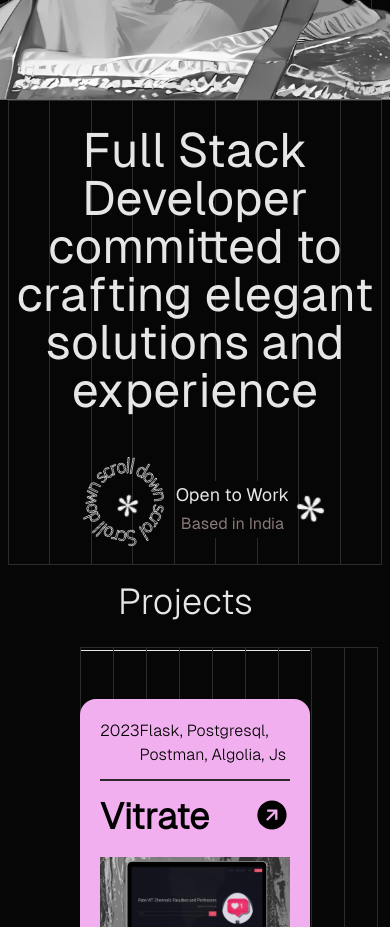
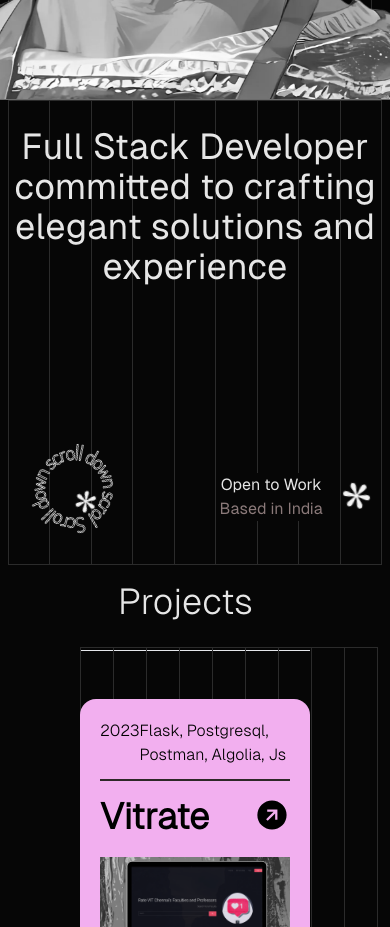
Before and after one commit to Krish-tiwari212/portfolio, a React (Vite) app: page / in a window 390 px wide. Shown: the part 780-1707 px from the top of the page. Built offline with nearby package versions, Linux system fonts and the light colour scheme; some icons are missing.

Commit message:
updated responsiveness for section 2

```diff
--- a/src/components/sections/Section2.jsx
+++ b/src/components/sections/Section2.jsx
@@ -9,11 +9,11 @@ const Section2 = () => {
   return (
     <section className='h-[60vh] sm:h-[65vh] -mt-6 mx-2 sm:mx-20  relative'>
         <TableSkeleton numCoulmns={9} numRows={1} cl="h-[55vh] sm:h-[60vh]" cd= ""/>
-        <h2 className='sm:px-[2vw] px-[1vw] text-center top-[6vh] sm:top-[14vh] absolute font-geist-regular text-5xl md:text-6xl sm:text-5xl'>Full Stack Developer committed to crafting elegant solutions and experience</h2>
+        <h2 className='sm:px-[2vw] px-[1vw] text-center top-[6vh] sm:top-[14vh] absolute font-geist-regular text-4xl md:text-6xl sm:text-5xl'>Full Stack Developer committed to crafting elegant solutions and experience</h2>
         <div className='flex'>
-          <h3 className='absolute bg-[#060606] text-center z-10 sm:right-[18vh] right-[11vh] top-[48vh] sm:top-[50vh] text-lg '>Open to Work <br /> <span className='text-[1rem] text-[#8a7979] '>Based in India</span></h3>
+          <h3 className='absolute bg-[#060606] text-center z-10 sm:right-[18vh] right-[7vh] top-[47vh] sm:top-[50vh] sm:text-lg '>Open to Work <br /> <span className='text-[1rem] text-[#8a7979] '>Based in India</span></h3>
           <motion.img
-            className='absolute z-10 top-[49.5vh] right-[7vh] sm:top-[51.5vh] sm:right-[13vh]'
+            className='absolute z-10 top-[48vh] right-[1.5vh] sm:top-[51.5vh] sm:right-[13vh]'
             src={asterisk}
             alt='Spinning Asterisk'
             animate={{ rotate: 360 }}
@@ -21,14 +21,14 @@ const Section2 = () => {
           />
         </div>
         <motion.img
-            className='absolute z-10 top-[45vh] left-[8vh] sm:top-[45vh] sm:left-[16vh] w-[6rem] sm:w-[8rem]'
+            className='absolute z-10 top-[43.5vh] left-[2vh] sm:top-[45vh] sm:left-[16vh] w-[6rem] sm:w-[8rem]'
             src={scroll}
             alt='Spinning text'
             animate={{ rotate: 360 }}
             transition={{ ease: "linear", duration: 7, repeat: Infinity }}
           />
           <motion.img
-            className='absolute z-10 w-5 left-[13vh] top-[49.5vh] sm:top-[51vh] sm:left-[22.1vh]'
+            className='absolute z-10 w-5 left-[8vh] top-[49.1vh] sm:top-[51vh] sm:left-[22.1vh]'
             src={asterisk}
             alt='Spinning Asterisk'
             animate={{ rotate: -360 }}
```
